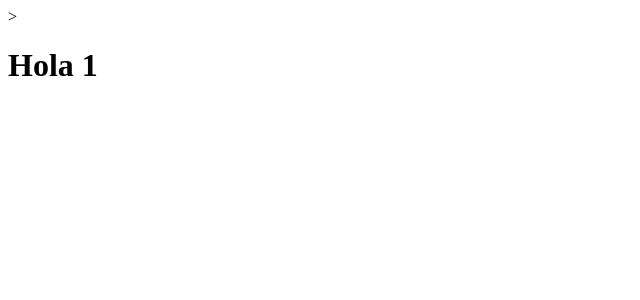
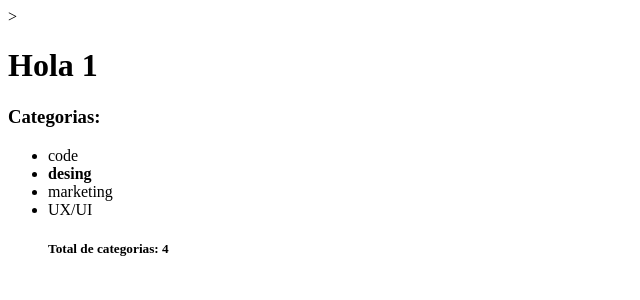
Before and after one commit to LuisEnriqueVigil/django-plantillas, a Django app: page /dinamico/1 in a window 1280 px wide. Shown: the top 300 px of the page, without its empty margins (0-640 px from the left). Run offline with Django 4.2, Linux system fonts and the light colour scheme.

Commit message:
usando codigo python en las plantillas

```diff
--- a/plantillas/urls.py
+++ b/plantillas/urls.py
@@ -21,6 +21,5 @@ urlpatterns = [
     path('admin/', admin.site.urls),
     path('simple/',views.simple, name= "simple"),
     path('dinamico/<str:name>',views.dinamico ,name="dinamico"),
-    path('dinamicopro/<str:name>',views.dinamico ,name="dinamico"),
 
 ]
--- a/plantillas/views.py
+++ b/plantillas/views.py
@@ -11,8 +11,12 @@ def simple (request):
 
 def dinamico (request,name):
     ##CREANDO LA VARIBALE DEL CONTEXTO
+    ##TAMBIEN PODEMOS PASAR OBJETOS ATRAVEZ DEL CONTEXTO
+    ## Y USAR SUS METODOS
+    categories = ["code","desing","marketing","UX/UI"]
     context = {
-        'name' : name
+        'name' : name,
+        "categories": categories
     }
     return render(
         request= request,
--- a/templates/dinamico.html
+++ b/templates/dinamico.html
@@ -8,5 +8,23 @@
 </head>
 <body>
     <h1>Hola {{name}}</h1>
+    <h3>Categorias:</h3>
+    <ul>
+        {# Comentario que no se puede ver en la inspeccion de la pagina #}
+
+        {% comment %}
+            Comentario
+            Multiliena
+        {% endcomment %}
+
+        {% for category in categories %}
+            {%if category == "desing" %}
+                <li><b>{{category}}</b></li>
+            {% else %}
+                <li>{{category}}</li>
+            {% endif %}
+        {% endfor %}
+        <h5>Total de categorias: {{ categories|length }}</h5>
+    </ul>
 </body>
 </html>
```
